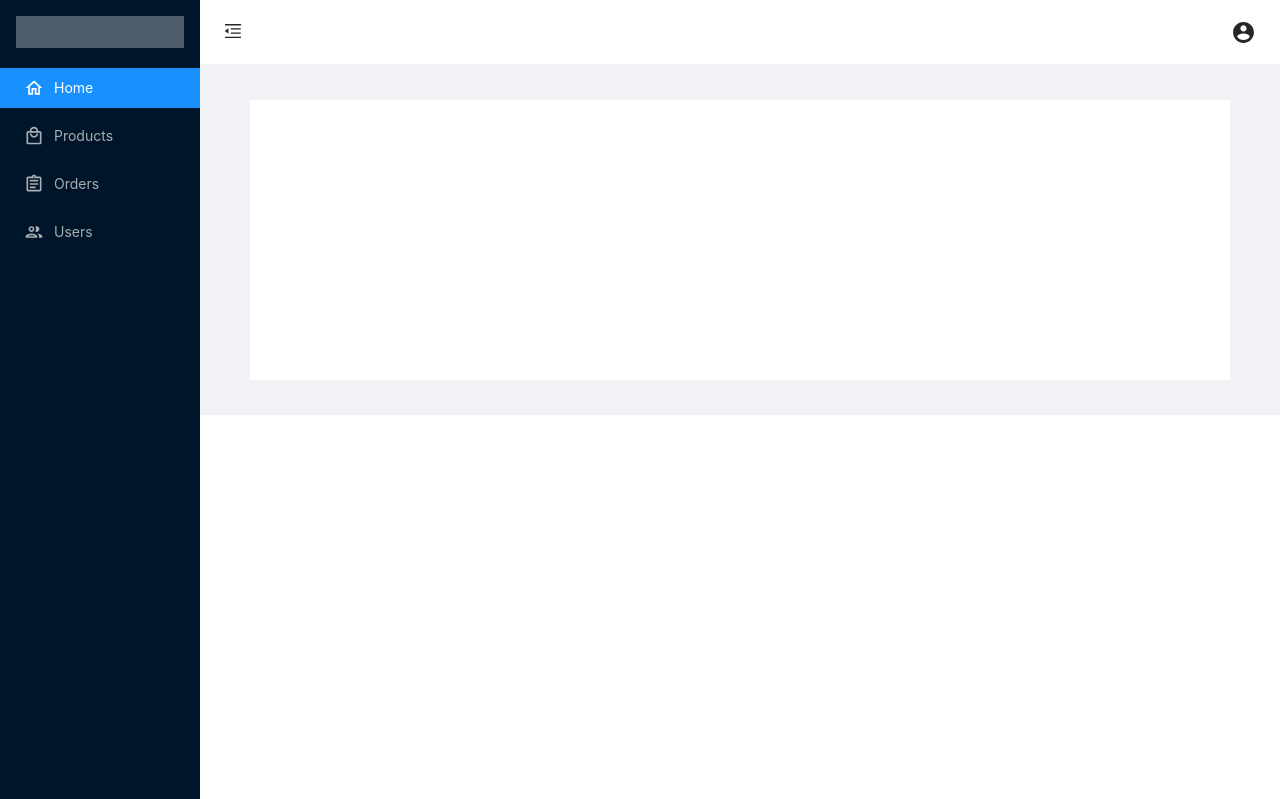
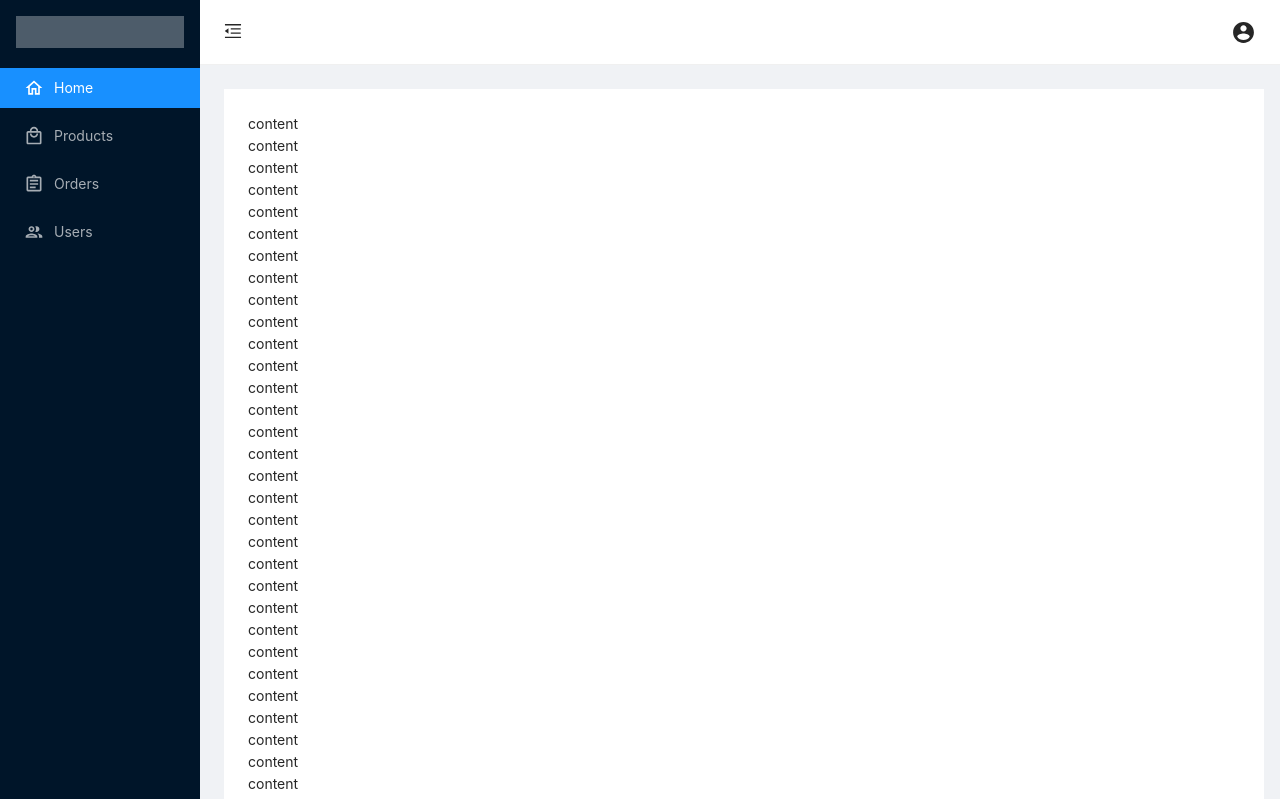
Before and after one commit to q15517110516/E-Commerce-Backstage-Management-System, a React (Create React App) app: page / in a window 1280 px wide. Shown: the top 799 px of the page. Built offline with nearby package versions, Linux system fonts and the light colour scheme.

Commit message:
set side bar and header position fixed

```diff
--- a/src/components/home/home.css
+++ b/src/components/home/home.css
@@ -3,9 +3,17 @@
  * @Date: 2021/7/23 10:43
  */
 
+.sideNav {
+    overflow: auto;
+    position: fixed;
+    bottom: 0;
+    top: 0;
+}
+
 /*set icon align center when collapse*/
 .ant-menu.ant-menu-inline-collapsed > .ant-menu-item {
     display: flex;
+    align-items: center;
 }
 
 .trigger,
@@ -19,7 +27,6 @@
 /*menu collapse*/
 .trigger {
     font-size: 18px;
-    margin-left: 200px;
 }
 
 /*dropdown menu*/
@@ -51,10 +58,21 @@
 }
 
 .site-layout {
-    min-width: 900px;
+    margin-left: 200px;
 }
-.site-layout-background {
+
+.site-layout-background-header {
+    padding: 0;
     background: #fff;
-    min-height: 280px;
+    position: fixed;
+    left: 200px;
+    right: 0;
+}
+
+.site-layout-background-content {
+    background: #fff;
+    min-height: 500px;
     padding: 24px;
+    margin: 89px 16px 0 24px;
+    overflow: initial;
 }
--- a/src/components/home/home.jsx
+++ b/src/components/home/home.jsx
@@ -49,10 +49,10 @@ class Home extends Component {
     render() {
         return (
             <Layout>
-                <Sider trigger={null} collapsible collapsed={this.state.collapsed} style={{ bottom: 0, top: 0, position: 'fixed', zIndex: 1, overflowY: 'auto' }}>
+                <Sider className="sideNav" trigger={null} collapsible collapsed={this.state.collapsed}>
                     {/*Side Bar*/}
                     <div className="logo" />
-                    <Menu className="sideNav" theme="dark" mode="inline" defaultSelectedKeys={['1']}>
+                    <Menu theme="dark" mode="inline" defaultSelectedKeys={['1']}>
                         <Menu.Item key="1" icon={<HomeOutlined style={{ fontSize: 20 }} />}>
                             Home
                         </Menu.Item>
@@ -69,7 +69,7 @@ class Home extends Component {
                 </Sider>
                 <Layout className="site-layout">
                     {/*Header*/}
-                    <Header style={{ padding: 0, position: 'fixed', width: '100%', left: 0 }}>
+                    <Header className="site-layout-background-header">
                         <Menu mode="horizontal" >
                             <div key="menuFold" className="trigger" onClick={this.menuToggle} >
                                 {this.state.collapsed ? <MenuUnfoldOutlined /> : <MenuFoldOutlined />}
@@ -83,9 +83,91 @@ class Home extends Component {
                     </Header>
 
                     {/*Content*/}
-                    <Content style={{ padding: '35px 50px', margin: '65px 0 0 200px' }}>
-                        <div className="site-layout-background">
-
+                    <Content className="site-layout-background-content">
+                        <div>
+                            content
+                            <br/>
+                            content
+                            <br/>                            content
+                            <br/>                            content
+                            <br/>                            content
+                            <br/>                            content
+                            <br/>                            content
+                            <br/>                            content
+                            <br/>                            content
+                            <br/>                            content
+                            <br/>                            content
+                            <br/>                            content
+                            <br/>                            content
+                            <br/>                            content
+                            <br/>                            content
+                            <br/>                            content
+                            <br/>                            content
+                            <br/>                            content
+                            <br/>                            content
+                            <br/>                            content
+                            <br/>                            content
+                            <br/>                            content
+                            <br/>                            content
+                            <br/>                            content
+                            <br/>                            content
+                            <br/>                            content
+                            <br/>                            content
+                            <br/>                            content
+                            <br/>                            content
+                            <br/>                            content
+                            <br/>                            content
+                            <br/>                            content
+                            <br/>                            content
+                            <br/>                            content
+                            <br/>                            content
+                            <br/>                            content
+                            <br/>                            content
+                            <br/>                            content
+                            <br/>                            content
+                            <br/>                            content
+                            <br/>                            content
+                            <br/>                            content
+                            <br/>                            content
+                            <br/>                            content
+                            <br/>                            content
+                            <br/>                            content
+                            <br/>                            content
+                            <br/>                            content
+                            <br/>                            content
+                            <br/>                            content
+                            <br/>                            content
+                            <br/>                            content
+                            <br/>                            content
+                            <br/>                            content
+                            <br/>                            content
+                            <br/>                            content
+                            <br/>                            content
+                            <br/>                            content
+                            <br/>                            content
+                            <br/>                            content
+                            <br/>                            content
+                            <br/>                            content
+                            <br/>                            content
+                            <br/>                            content
+                            <br/>                            content
+                            <br/>                            content
+                            <br/>                            content
+                            <br/>                            content
+                            <br/>                            content
+                            <br/>                            content
+                            <br/>                            content
+                            <br/>                            content
+                            <br/>                            content
+                            <br/>                            content
+                            <br/>                            content
+                            <br/>                            content
+                            <br/>                            content
+                            <br/>                            content
+                            <br/>                            content
+                            <br/>                            content
+                            <br/>                            content
+                            <br/>
                         </div>
                     </Content>
                 </Layout>
```
